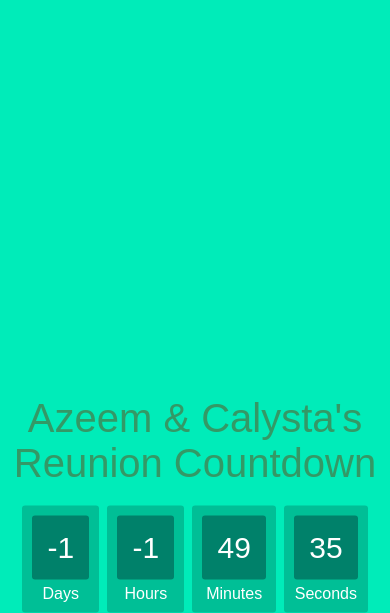
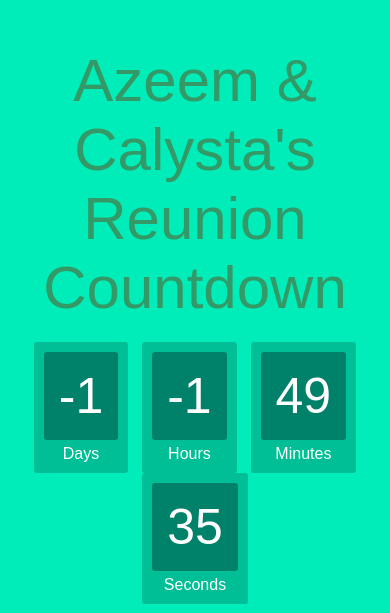
Before and after one commit to AzeemSweis/OurCountdown, a plain HTML site: page index.html in a window 390 px wide. Shown: the part 552-1165 px from the top of the page. Drawn offline with nearby package versions, Linux system fonts and the light colour scheme.

Commit message:
mobile display changes

```diff
--- a/css/styles.css
+++ b/css/styles.css
@@ -8,7 +8,7 @@ body{
 h1{
   color: #396;
   font-weight: 100;
-  font-size: 40px;
+  font-size: 60px;
   margin: 40px 0px 20px;
 }
 
@@ -18,9 +18,8 @@ h1{
   display: inline-block;
   font-weight: 100;
   text-align: center;
-  font-size: 30px;
-  top: 50%;
-  transform: translateY(70%);
+  font-size: 50px;
+  margin-top: 200px;
 }
 
 #clockdiv > div{
@@ -44,6 +43,6 @@ h1{
 
 @media (max-width: 1028px) {
   #clockdiv {
-    transform: translateY(350%);
+    margin-top: 550px;
   }
 }
```
